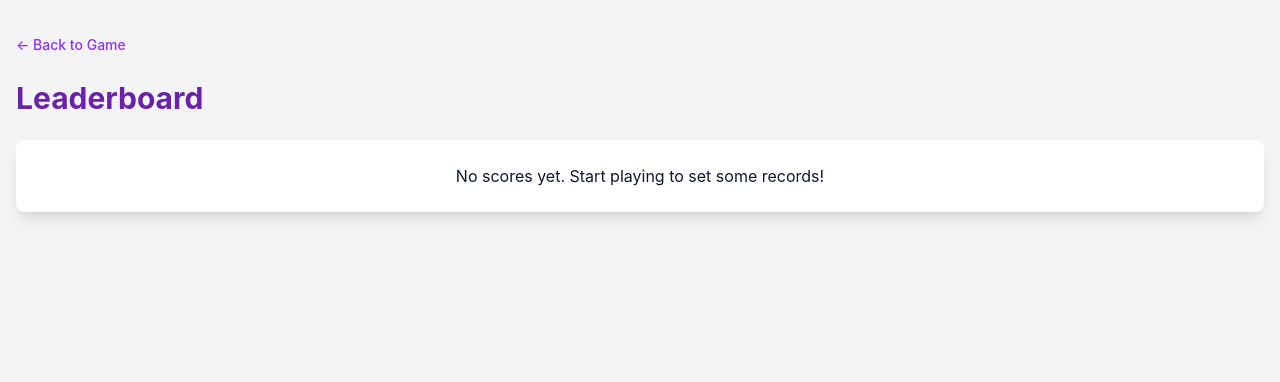
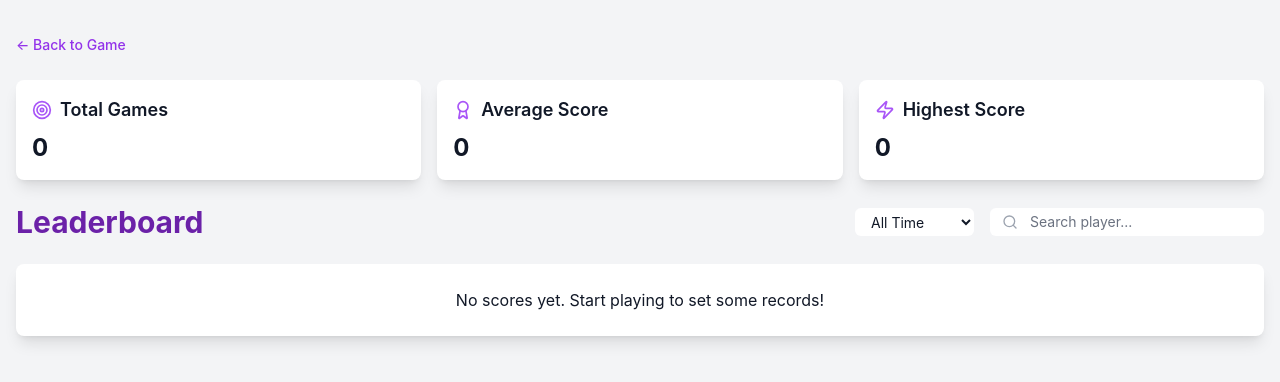
Before and after one commit to dbischoff777/reflexa, a React (Create React App) app: page /leaderboard in a window 1280 px wide. Shown: the top 382 px of the page. Built offline with nearby package versions, Linux system fonts and the light colour scheme.

Commit message:
improved leaderboard

```diff
--- a/src/Leaderboard.jsx
+++ b/src/Leaderboard.jsx
@@ -1,6 +1,6 @@
 import React, { useState, useEffect } from 'react';
 import { Link } from 'react-router-dom';
-import { Crown } from 'lucide-react';
+import { Crown, Medal, Trophy, Star, Search, Clock, ArrowUp, ArrowDown, Award, Target, Zap } from 'lucide-react';
 import { useSettings } from './Settings';
 
 const Leaderboard = () => {
@@ -9,16 +9,135 @@ const Leaderboard = () => {
     const savedScores = localStorage.getItem('leaderboard');
     return savedScores ? JSON.parse(savedScores) : [];
   });
+  const [searchTerm, setSearchTerm] = useState('');
+  const [sortConfig, setSortConfig] = useState({ key: 'score', direction: 'desc' });
+  const [filter, setFilter] = useState('all');
+  const [stats, setStats] = useState({ total: 0, average: 0, highest: 0 });
+
+  useEffect(() => {
+    // Calculate statistics
+    const filteredScores = filterScores(scores);
+    const total = filteredScores.length;
+    const average = total > 0
+      ? Math.round(filteredScores.reduce((acc, curr) => acc + curr.score, 0) / total)
+      : 0;
+    const highest = total > 0
+      ? Math.max(...filteredScores.map(score => score.score))
+      : 0;
+    setStats({ total, average, highest });
+  }, [scores, filter]);
 
   const formatDate = (timestamp) => {
-    return new Date(timestamp).toLocaleDateString();
+    return new Date(timestamp).toLocaleDateString(undefined, {
+      year: 'numeric',
+      month: 'short',
+      day: 'numeric',
+    });
   };
 
-  const getCrownStyle = (rank) => {
-    if (rank === 0) {
-      return 'text-yellow-400 animate-bounce';
+  const formatTime = (timestamp) => {
+    return new Date(timestamp).toLocaleTimeString(undefined, {
+      hour: '2-digit',
+      minute: '2-digit'
+    });
+  };
+
+  const getTimeAgo = (timestamp) => {
+    const seconds = Math.floor((new Date() - timestamp) / 1000);
+    const intervals = {
+      year: 31536000,
+      month: 2592000,
+      week: 604800,
+      day: 86400,
+      hour: 3600,
+      minute: 60
+    };
+
+    for (const [unit, secondsInUnit] of Object.entries(intervals)) {
+      const interval = Math.floor(seconds / secondsInUnit);
+      if (interval >= 1) {
+        return `${interval} ${unit}${interval === 1 ? '' : 's'} ago`;
       }
-    return '';
+    }
+    return 'Just now';
+  };
+
+  const getRankIcon = (rank) => {
+    switch (rank) {
+      case 0:
+        return (
+          <div className="animate-bounce">
+            <Trophy className="w-5 h-5 text-yellow-400" fill="currentColor" />
+          </div>
+        );
+      case 1:
+        return <Medal className="w-5 h-5 text-gray-400" fill="currentColor" />;
+      case 2:
+        return <Medal className="w-5 h-5 text-amber-600" fill="currentColor" />;
+      default:
+        return null;
+    }
+  };
+
+  const filterScores = (scores) => {
+    const now = new Date();
+    const today = new Date(now.getFullYear(), now.getMonth(), now.getDate());
+    const week = new Date(now.setDate(now.getDate() - 7));
+    const month = new Date(now.setMonth(now.getMonth() - 1));
+
+    return scores.filter(score => {
+      const scoreDate = new Date(score.timestamp);
+      switch (filter) {
+        case 'today':
+          return scoreDate >= today;
+        case 'week':
+          return scoreDate >= week;
+        case 'month':
+          return scoreDate >= month;
+        default:
+          return true;
+      }
+    });
+  };
+
+  const handleSort = (key) => {
+    setSortConfig(prev => ({
+      key,
+      direction: prev.key === key && prev.direction === 'desc' ? 'asc' : 'desc'
+    }));
+  };
+
+  const sortedScores = React.useMemo(() => {
+    let filteredScores = filterScores(scores);
+
+    if (searchTerm) {
+      filteredScores = filteredScores.filter(score =>
+        score.username.toLowerCase().includes(searchTerm.toLowerCase())
+      );
+    }
+
+    return [...filteredScores].sort((a, b) => {
+      if (sortConfig.key === 'timestamp') {
+        return sortConfig.direction === 'desc'
+          ? b.timestamp - a.timestamp
+          : a.timestamp - b.timestamp;
+      }
+      if (sortConfig.key === 'username') {
+        return sortConfig.direction === 'desc'
+          ? b.username.localeCompare(a.username)
+          : a.username.localeCompare(b.username);
+      }
+      return sortConfig.direction === 'desc'
+        ? b[sortConfig.key] - a[sortConfig.key]
+        : a[sortConfig.key] - b[sortConfig.key];
+    });
+  }, [scores, sortConfig, searchTerm, filter]);
+
+  const SortIcon = ({ column }) => {
+    if (sortConfig.key !== column) return null;
+    return sortConfig.direction === 'desc' ?
+      <ArrowDown className="w-4 h-4 inline ml-1" /> :
+      <ArrowUp className="w-4 h-4 inline ml-1" />;
   };
 
   return (
@@ -37,70 +156,139 @@ const Leaderboard = () => {
           </button>
         </Link>
 
-        <h1 className={`text-3xl font-bold mb-6 ${
+        {/* Stats Cards */}
+        <div className="grid grid-cols-1 md:grid-cols-3 gap-4 mb-6">
+          <div className={`p-4 rounded-lg ${
+            settings.theme === 'dark' ? 'bg-gray-700' : 'bg-white'
+          } shadow-lg`}>
+            <div className="flex items-center gap-2">
+              <Target className="w-5 h-5 text-purple-500" />
+              <h3 className="text-lg font-semibold">Total Games</h3>
+            </div>
+            <p className="text-2xl font-bold mt-2">{stats.total}</p>
+          </div>
+          <div className={`p-4 rounded-lg ${
+            settings.theme === 'dark' ? 'bg-gray-700' : 'bg-white'
+          } shadow-lg`}>
+            <div className="flex items-center gap-2">
+              <Award className="w-5 h-5 text-purple-500" />
+              <h3 className="text-lg font-semibold">Average Score</h3>
+            </div>
+            <p className="text-2xl font-bold mt-2">{stats.average}</p>
+          </div>
+          <div className={`p-4 rounded-lg ${
+            settings.theme === 'dark' ? 'bg-gray-700' : 'bg-white'
+          } shadow-lg`}>
+            <div className="flex items-center gap-2">
+              <Zap className="w-5 h-5 text-purple-500" />
+              <h3 className="text-lg font-semibold">Highest Score</h3>
+            </div>
+            <p className="text-2xl font-bold mt-2">{stats.highest}</p>
+          </div>
+        </div>
+
+        <div className="flex justify-between items-center mb-6">
+          <h1 className={`text-3xl font-bold ${
             settings.theme === 'dark' ? 'text-purple-300' : 'text-purple-800'
           }`}>
             Leaderboard
           </h1>
+          <div className="flex gap-4">
+            <select
+              value={filter}
+              onChange={(e) => setFilter(e.target.value)}
+              className={`rounded-md px-3 py-1 text-sm ${
+                settings.theme === 'dark' ? 'bg-gray-700 text-white' : 'bg-white text-gray-900'
+              }`}
+            >
+              <option value="all">All Time</option>
+              <option value="today">Today</option>
+              <option value="week">This Week</option>
+              <option value="month">This Month</option>
+            </select>
+            <div className="relative">
+              <Search className="absolute left-3 top-1/2 transform -translate-y-1/2 w-4 h-4 text-gray-400" />
+              <input
+                type="text"
+                placeholder="Search player..."
+                value={searchTerm}
+                onChange={(e) => setSearchTerm(e.target.value)}
+                className={`pl-10 pr-4 py-1 rounded-md text-sm ${
+                  settings.theme === 'dark'
+                    ? 'bg-gray-700 text-white placeholder-gray-400'
+                    : 'bg-white text-gray-900 placeholder-gray-500'
+                }`}
+              />
+            </div>
+          </div>
+        </div>
 
         <div className={`rounded-lg shadow-lg overflow-hidden ${
           settings.theme === 'dark' ? 'bg-gray-700' : 'bg-white'
         }`}>
-          {scores.length > 0 ? (
+          {sortedScores.length > 0 ? (
             <table className="w-full">
               <thead className={`${
                 settings.theme === 'dark' ? 'bg-gray-600' : 'bg-purple-100'
               }`}>
                 <tr>
                   <th className="px-6 py-3 text-left">Rank</th>
-                    <th className="px-6 py-3 text-left">Player</th>
-                    <th className="px-6 py-3 text-left">Score</th>
-                    <th className="px-6 py-3 text-left">Date</th>
+                  <th className="px-6 py-3 text-left cursor-pointer" onClick={() => handleSort('username')}>
+                    Player <SortIcon column="username" />
+                  </th>
+                  <th className="px-6 py-3 text-left cursor-pointer" onClick={() => handleSort('score')}>
+                    Score <SortIcon column="score" />
+                  </th>
+                  <th className="px-6 py-3 text-left cursor-pointer" onClick={() => handleSort('timestamp')}>
+                    Date & Time <SortIcon column="timestamp" />
+                  </th>
+                  <th className="px-6 py-3 text-left">Time Ago</th>
                 </tr>
               </thead>
               <tbody>
-                {scores
-                    .sort((a, b) => b.score - a.score)
-                    .slice(0, 10)
-                    .map((score, index) => (
+                {sortedScores.map((score, index) => (
                   <tr
                     key={score.timestamp}
                     className={`${
                       settings.theme === 'dark'
                         ? 'border-gray-600 hover:bg-gray-600'
                         : 'border-gray-200 hover:bg-purple-50'
-                        } border-b transition-colors ${
-                        index === 0 ? 'font-bold' : ''
-                        }`}
+                    } border-b transition-colors`}
                   >
                     <td className="px-6 py-4">
                       <div className="flex items-center gap-2">
-                            {index === 0 && (
-                            <Crown
-                                className={`w-5 h-5 ${getCrownStyle(index)}`}
-                                fill="currentColor"
-                            />
-                            )}
-                            {index + 1}
+                        {getRankIcon(index)}
+                        <span className={index < 3 ? 'font-bold' : ''}>
+                          {index + 1}</span>
+
                       </div>
                     </td>
                     <td className="px-6 py-4">
-                        <span className={index === 0 ? 'text-yellow-400' : ''}>
+                      <span className={`${index === 0 ? 'text-yellow-400 font-bold' : ''}`}>
                         {score.username}</span>
+
                     </td>
                     <td className="px-6 py-4">
-                        <span className={index === 0 ? 'text-yellow-400' : ''}>
+                      <span className={`${index === 0 ? 'text-yellow-400 font-bold' : ''}`}>
                         {score.score}</span>
 
                     </td>
-                        <td className="px-6 py-4">{formatDate(score.timestamp)}</td>
+                    <td className="px-6 py-4">
+                      <div className="flex flex-col">
+                        <span>{formatDate(score.timestamp)}</span>
+                        <span className="text-sm text-gray-500">{formatTime(score.timestamp)}</span>
+                      </div>
+                    </td>
+                    <td className="px-6 py-4 text-sm text-gray-500">
+                      {getTimeAgo(score.timestamp)}
+                    </td>
                   </tr>
                 ))}
               </tbody>
             </table>
           ) : (
             <div className="p-6 text-center">
-              No scores yet. Start playing to set some records!
+              {searchTerm ? 'No matching players found.' : 'No scores yet. Start playing to set some records!'}
             </div>
           )}
         </div>
```
Lines whose indentation alone changed are shown as unchanged.
